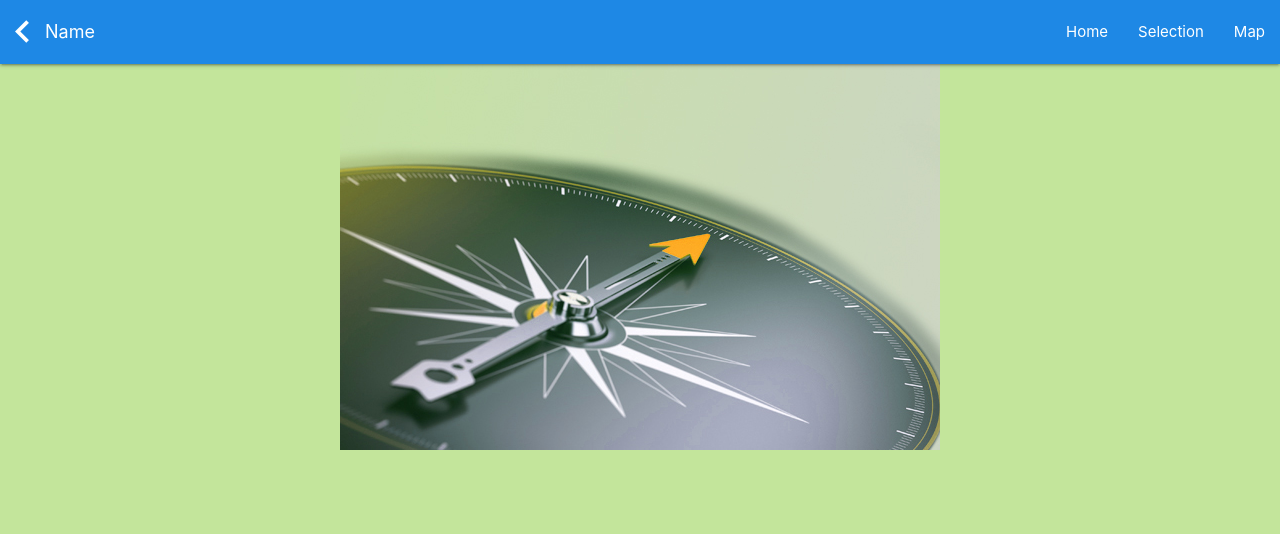
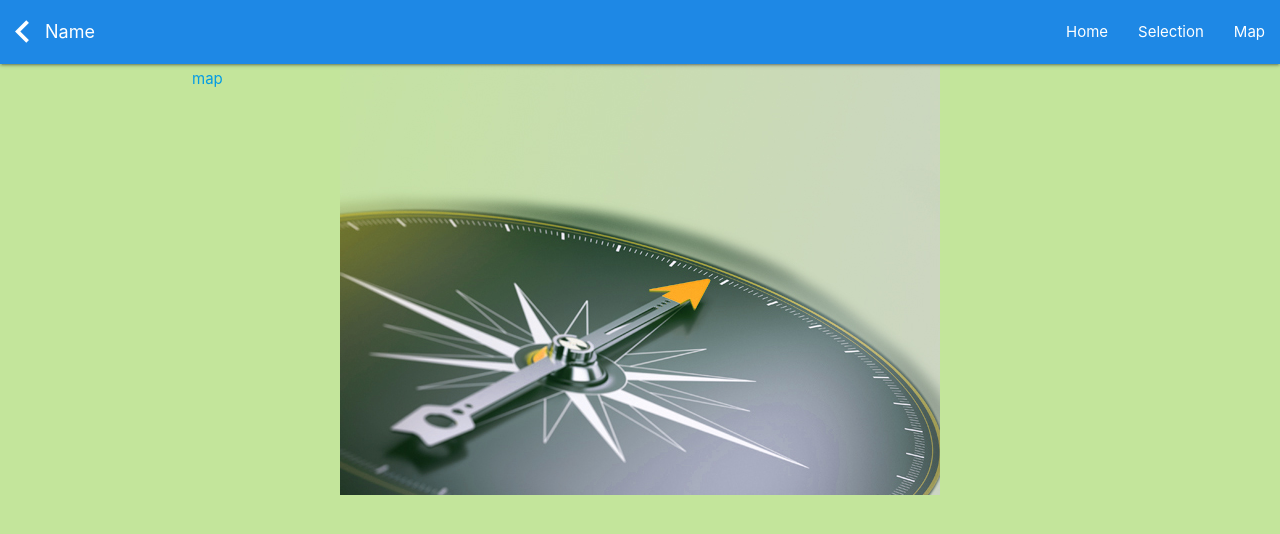
Before and after one commit to tonyshoupinou/fitnesstrail, a website built with webpack: page www/index.html in a window 1280 px wide. Built offline with nearby package versions, Linux system fonts and the light colour scheme.

Commit message:
fix navbar

```diff
--- a/src/index.js
+++ b/src/index.js
@@ -1,4 +1,7 @@
 import 'materialize-css';
 
 // navbar
-M.Sidenav.init(document.querySelectorAll('.sidenav'));
+document.addEventListener('DOMContentLoaded', function() {
+    var elems = document.querySelectorAll('.sidenav');
+    var instances = M.Sidenav.init(elems);
+});
--- a/www/index.html
+++ b/www/index.html
@@ -35,6 +35,9 @@
 
     <main class="container">
 
+        <br><br><br>
+        <a href="map.html" >map</a>
+
     </main>
 
     <script type="text/javascript" src="./dist/index.js"></script>
```
Also changed, not shown: www/dist/index.js.
